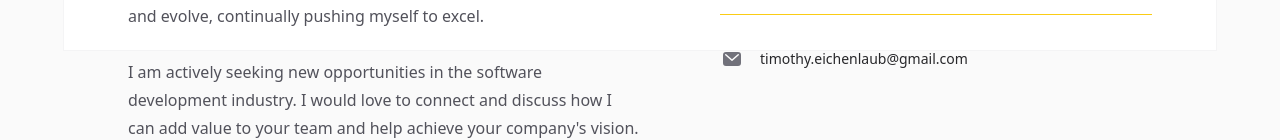
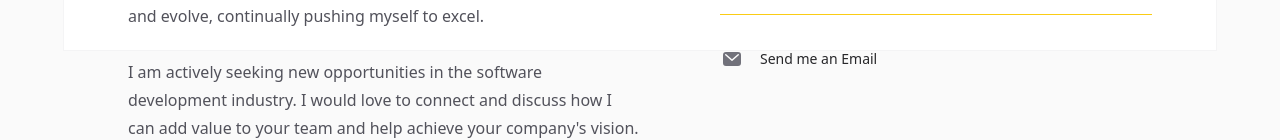
Before and after one commit to TimothyEich/Final-Portfolio, a Next.js app: page /about in a window 1280 px wide. Shown: the part 750-890 px from the top of the page. Built offline with nearby package versions, Linux system fonts and the light colour scheme; no server answers.

Commit message:
Took email off of about page, need to encypt it

```diff
--- a/src/pages/about.jsx
+++ b/src/pages/about.jsx
@@ -90,7 +90,7 @@ export default function About() {
                 href="mailto:timothy.eichenlaub@gmail.com"
                 icon={MailIcon}
                 className="mt-8 border-t border-yellow-400 pt-8 dark:border-pink-500">
-                timothy.eichenlaub@gmail.com
+                Send me an Email
               </SocialLink>
             </ul>
           </div>
```
